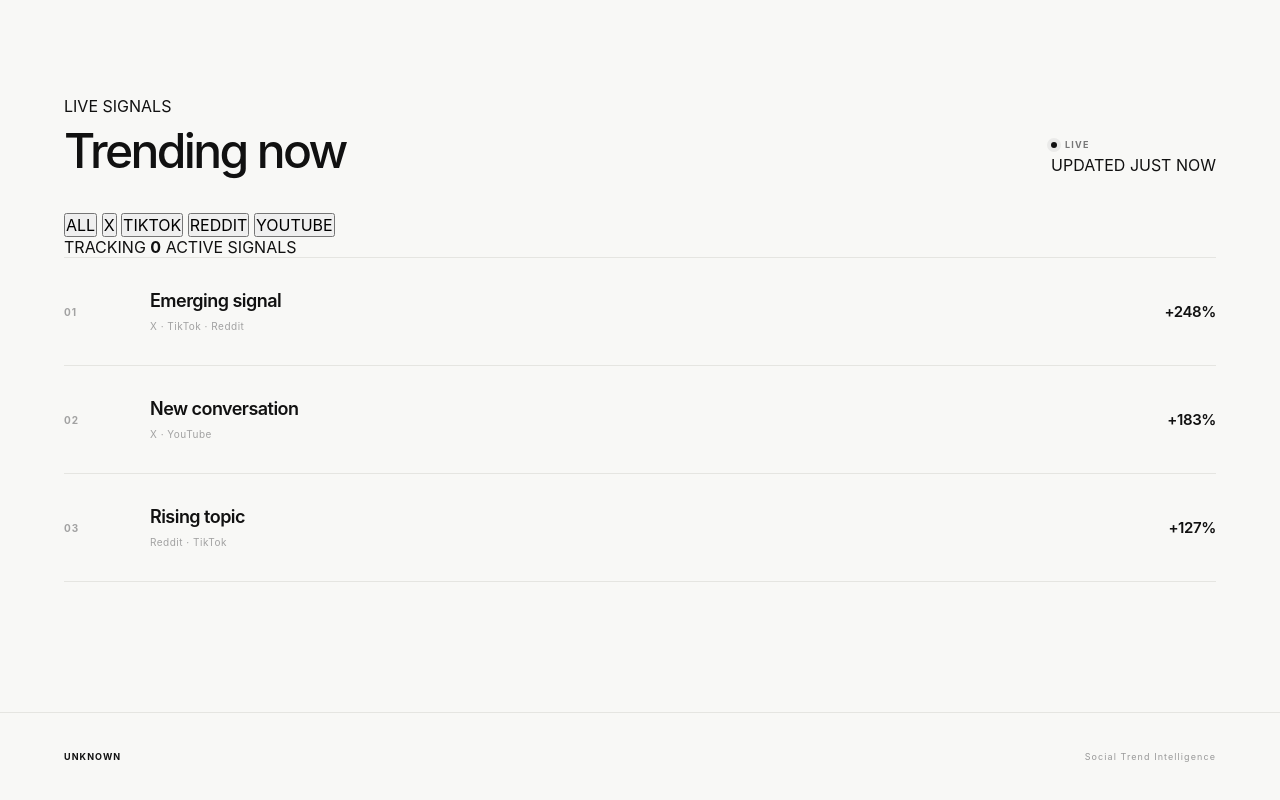
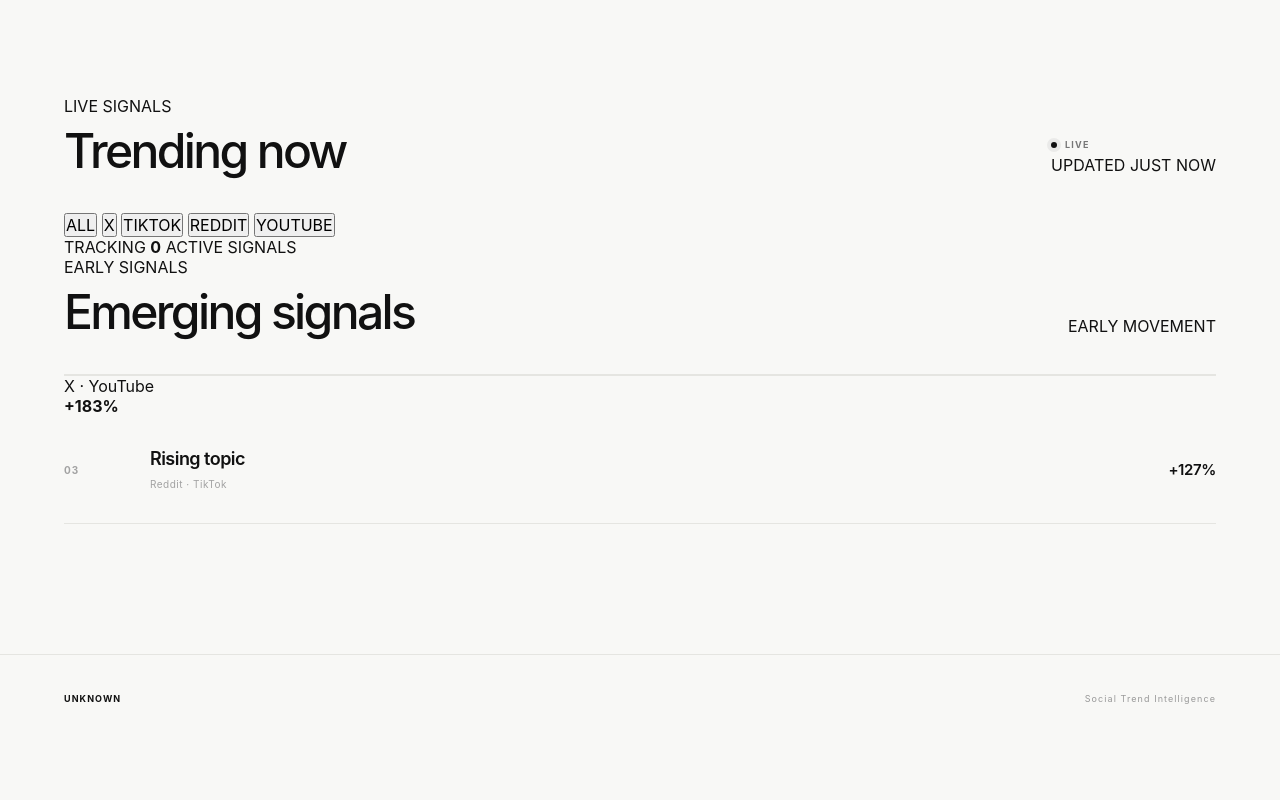
Before and after one commit to amirxme/unknown-trends, a website: page index.html in a window 1280 px wide. Shown: the part 810-1610 px from the top of the page. After the commit the page ends 1552 px from the top, so only its background shows below. Drawn offline with Linux system fonts and the light colour scheme; no server answers.

Commit message:
Update index.html

```diff
--- a/index.html
+++ b/index.html
@@ -121,28 +121,35 @@
 </div>
 
 
-      <div id="trendList" class="trend-list">
+            <div class="emerging-section">
 
-        <article class="trend">
+        <div class="section-head">
 
-          <span class="rank">01</span>
-
-          <div class="trend-main">
-            <h3>Emerging signal</h3>
-            <p>X · TikTok · Reddit</p>
+          <div>
+            <p class="eyebrow">EARLY SIGNALS</p>
+            <h2>Emerging signals</h2>
           </div>
 
-          <strong>+248%</strong>
+          <span class="updated">
+            EARLY MOVEMENT
+          </span>
 
-        </article>
+        </div>
+
+        <div
+          id="emergingList"
+          class="trend-list"
+        >
+        </div>
+
+      </div>
 
 
-        <article class="trend">
-
-          <span class="rank">02</span>
-
-          <div class="trend-main">
-            <h3>New conversation</h3>
+      <div
+        id="trendList"
+        class="trend-list"
+      >
+      </div>
             <p>X · YouTube</p>
           </div>
 
```
